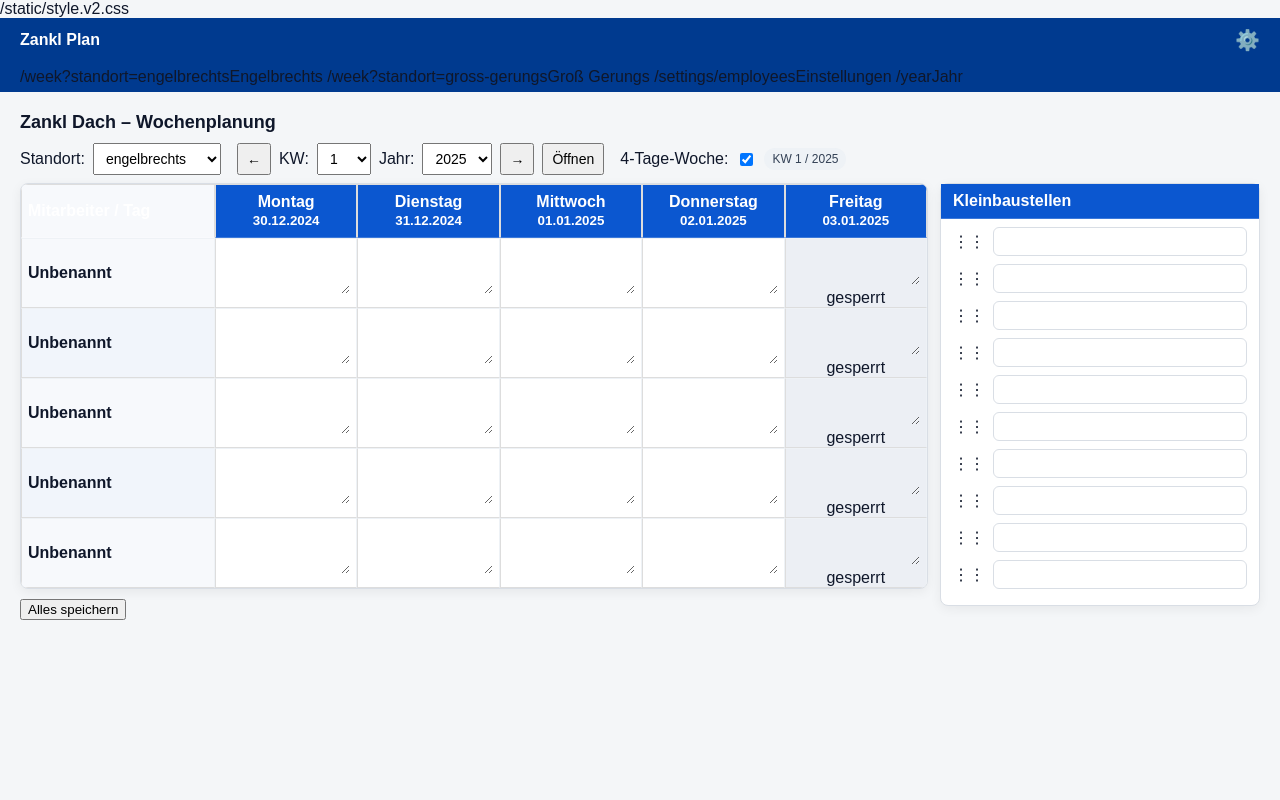
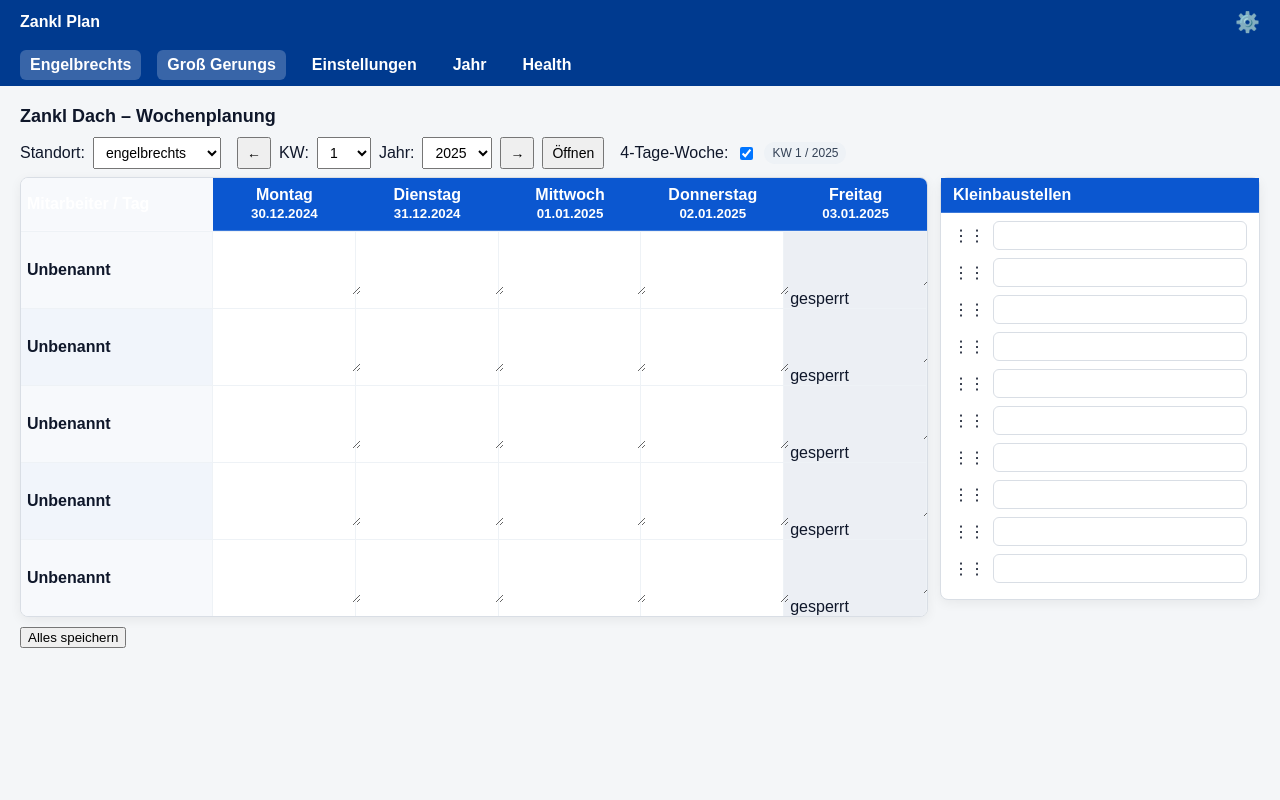
Before and after one commit to zankldach/zankl-plan, a FastAPI app: page /week in a window 1280 px wide. Run offline with FastAPI, Linux system fonts and the light colour scheme; data comes from the database, SQL or seed files in the repository; data that the repository does not hold is empty.

Commit message:
Update base.html

```diff
--- a/templates/base.html
+++ b/templates/base.html
@@ -1,4 +1,3 @@
-
 <!DOCTYPE html>
 <html lang="de">
 <head>
@@ -6,81 +5,64 @@
   <title>{% block title %}Zankl Plan{% endblock %}</title>
   <meta name="viewport" content="width=device-width, initial-scale=1">
 
-  <!-- Ein einziges, verlässliches Stylesheet -->
-  /static/style.v2.css
+  <!-- Styles -->
+  <link rel="stylesheet" href="/static/style.v2.css">
 
-  <!-- KEIN globales app.js laden, damit nichts mit week.html kollidiert -->
-  <!-- /static/app.js</script> -->
+  <!-- KEIN globales app.js laden (bewusst) -->
+  <!-- <script src="/static/app.js"></script> -->
 
   <style>
-    :root { --blue: #003a8f; --bg: #f4f6f8; }
-    html, body { height: 100%; }
+    :root { --blue:#003a8f; --bg:#f4f6f8; }
+    html, body { height:100%; }
     body {
+      margin:0;
       font-family: Arial, sans-serif;
-      margin: 0;
       background: var(--bg);
-      color: #0f172a;
+      color:#0f172a;
     }
 
     header.site {
       background: var(--blue);
-      color: #fff;
-      padding: 10px 20px;
-      display: flex;
-      justify-content: space-between;
-      align-items: center;
+      color:#fff;
+      padding:10px 20px;
+      display:flex;
+      justify-content:space-between;
+      align-items:center;
     }
 
     nav.site {
       background: var(--blue);
-      padding: 6px 20px;
-      display: flex;
-      gap: 16px;
-      align-items: center;
-      position: sticky;
-      top: 0;
-      z-index: 1000;
+      padding:6px 20px;
+      display:flex;
+      gap:16px;
+      align-items:center;
+      position:sticky;
+      top:0;
+      z-index:1000;
     }
 
     nav.site a {
-      color: white;
-      text-decoration: none;
-      font-weight: 600;
-      padding: 6px 10px;
-      border-radius: 6px;
+      color:#fff;
+      text-decoration:none;
+      font-weight:600;
+      padding:6px 10px;
+      border-radius:6px;
     }
     nav.site a:hover { background: rgba(255,255,255,0.14); }
     nav.site a.is-active { background: rgba(255,255,255,0.22); }
 
-    #settingsGear { cursor: pointer; font-size: 20px; }
-
-    main { padding: 20px; }
-
-    /* Tabellen Defaults */
-    table { width: 100%; border-collapse: collapse; background: #fff; }
-    th, td { border: 1px solid #ddd; padding: 6px; text-align: center; }
-    th { background: #eef2f6; }
-    td input, td textarea {
-      width: 100%;
-      height: 100%;
-      padding: 6px;
-      box-sizing: border-box;
-      border: none;
-      background: transparent;
-      text-align: center;
-      font-size: 14px;
-    }
+    #settingsGear { cursor:pointer; font-size:20px; }
+    main { padding:20px; }
   </style>
 
   {% block head %}{% endblock %}
 </head>
 <body>
 
-  <!-- 4-Tage-Woche Flag (robust auch auf Seiten ohne 'four_day_week') -->
 <script>
   try {
     window.__fourDay = {{ 'true' if (four_day_week | default(false)) else 'false' }};
-    } catch (e) {
+  } catch(e) {
     window.__fourDay = false;
   }
 </script>
@@ -90,12 +72,12 @@
   <div id="settingsGear" title="Einstellungen">⚙️</div>
 </header>
 
-  <nav class="site">
-    /week?standort=engelbrechtsEngelbrechts</a>
-    /week?standort=gross-gerungsGroß Gerungs</a>
-    /settings/employeesEinstellungen</a>
-    /yearJahr</a>
-    <aealthHealth</a>
+<nav class="site" role="navigation" aria-label="Hauptnavigation">
+  <a href="/week?standort=engelbrechts">Engelbrechts</a>
+  <a href="/week?standort=gross-gerungs">Groß Gerungs</a>
+  <a href="/settings/employees">Einstellungen</a>
+  <a href="/year">Jahr</a>
+  <a href="/health">Health</a>
 </nav>
 
 <main>
@@ -103,13 +85,13 @@
 </main>
 
 <script>
-    // Zahnrad → Einstellungen
   const gear = document.getElementById('settingsGear');
   if (gear) {
-      gear.addEventListener('click', () => { window.location.href = '/settings/employees'; });
+    gear.addEventListener('click', () => {
+      window.location.href = '/settings/employees';
+    });
   }
 
-    // Aktiven Menüpunkt markieren
   const currentPath = window.location.pathname;
   document.querySelectorAll('nav.site a').forEach(a => {
     const aPath = new URL(a.href, window.location.origin).pathname;
```
Lines whose indentation alone changed are shown as unchanged.
